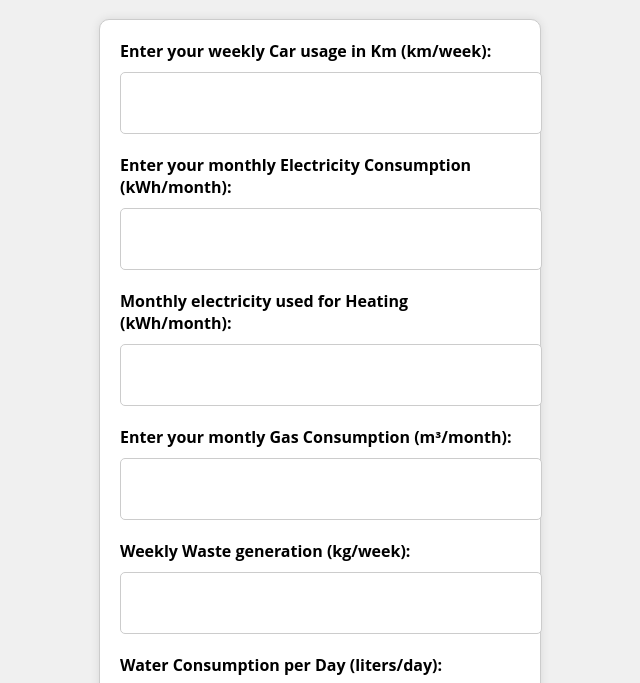
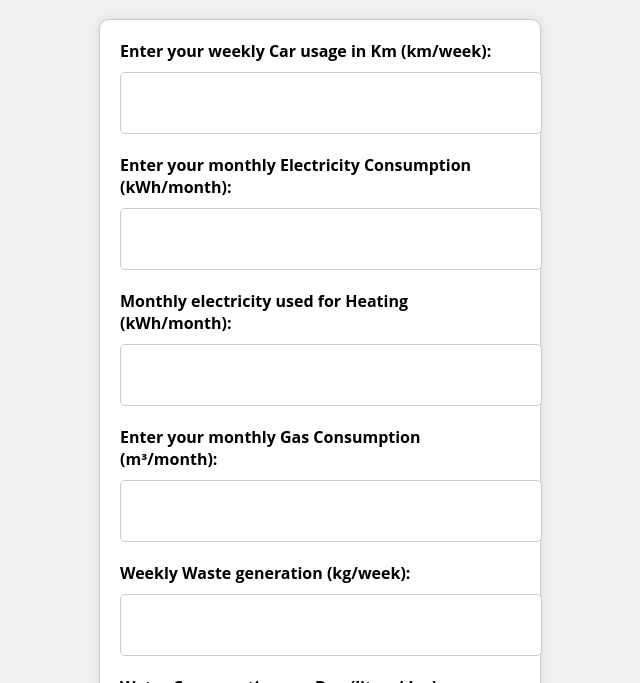
Before and after one commit to Sujan-003/carbon-footprint-calculator, a plain HTML site: page index.html in a window 1280 px wide. Shown: the part 115-798 px from the top of the page, without its empty margins (320-960 px from the left). Drawn offline with Linux system fonts and the light colour scheme.

Commit message:
Update index.html

```diff
--- a/index.html
+++ b/index.html
@@ -77,7 +77,7 @@
     <label for="heating">Monthly electricity used for Heating (kWh/month):</label>
     <input type="number" id="heating" name="heating" required>
 
-    <label for="gasConsumption">Enter your montly Gas Consumption (m³/month):</label>
+    <label for="gasConsumption">Enter your monthly Gas Consumption (m³/month):</label>
     <input type="number" id="gasConsumption" name="gasConsumption" required>
 
     <label for="waste">Weekly Waste generation (kg/week):</label>
```
